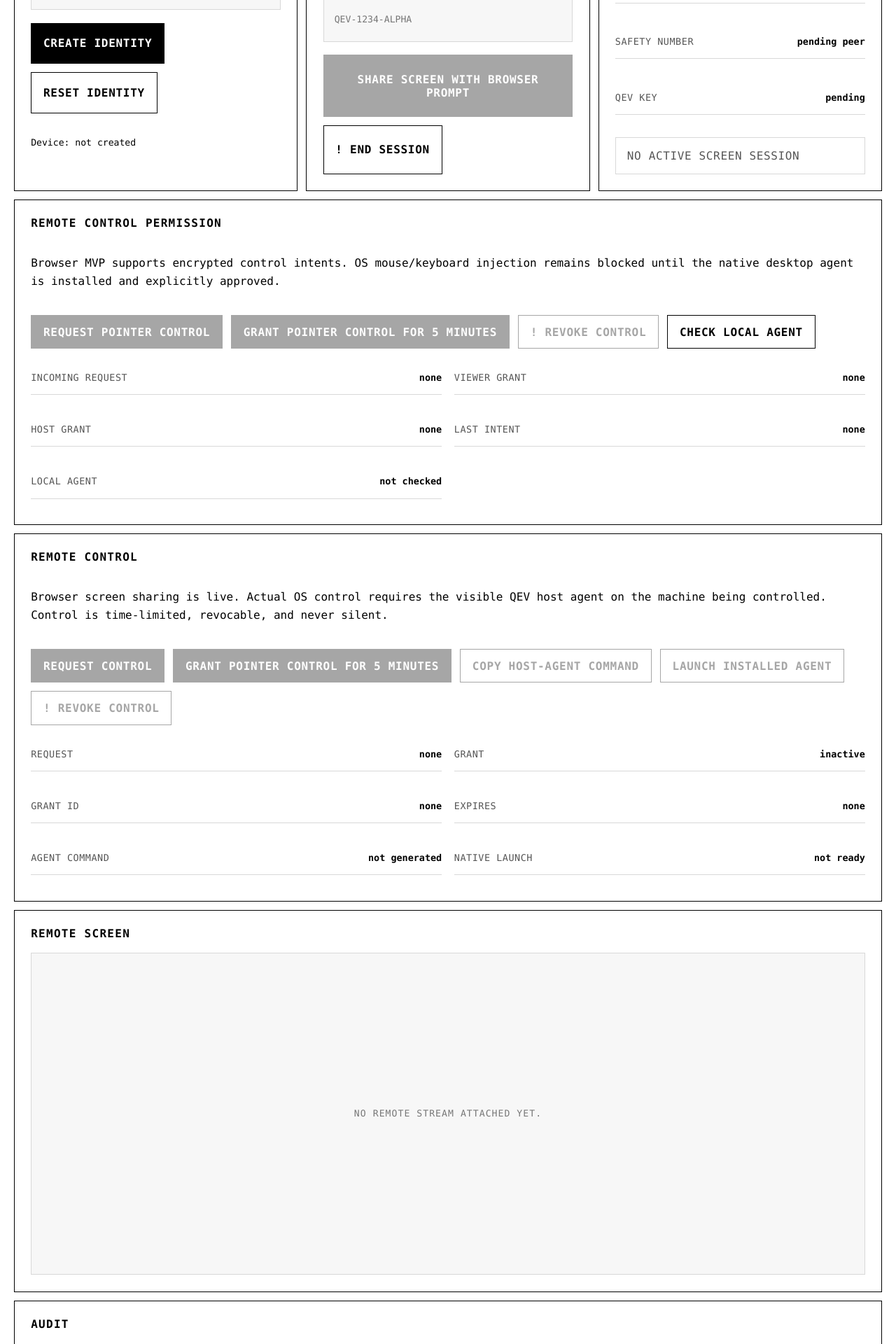
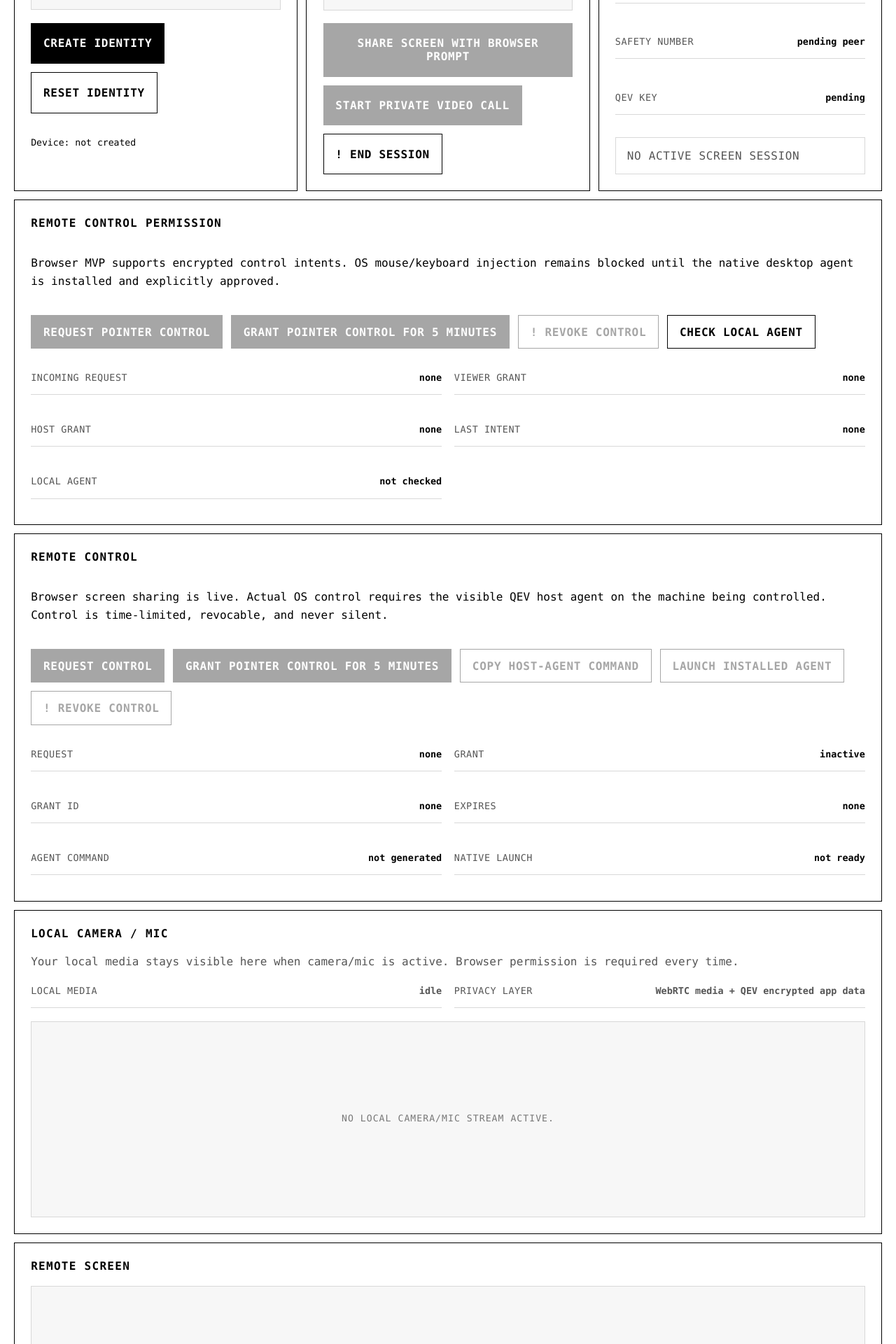
Before and after one commit to TheArtOfSound/qev-workspace, a React (Vite) app in the folder apps/web/: page / in a window 1280 px wide. Shown: the part 960-2880 px from the top of the page at 70% size. Built offline with nearby package versions, Linux system fonts and the light colour scheme; no server answers.

Commit message:
Add private video call controls

```diff
--- a/apps/web/src/App.tsx
+++ b/apps/web/src/App.tsx
@@ -43,6 +43,7 @@ export function App() {
   const signalingRef = useRef<SignalingClient | null>(null);
   const peerRef = useRef<QevPeer | null>(null);
   const remoteVideoRef = useRef<HTMLVideoElement | null>(null);
+  const localVideoRef = useRef<HTMLVideoElement | null>(null);
 
   const [relayUrl, setRelayUrl] = useState(DEFAULT_RELAY_URL);
   const [displayName, setDisplayName] = useState("QEV User");
@@ -70,10 +71,13 @@ export function App() {
   const [chatInput, setChatInput] = useState("");
   const [chatMessages, setChatMessages] = useState<ChatEntry[]>([]);
   const [lastPrivateData, setLastPrivateData] = useState("none");
+  const [localMediaVisible, setLocalMediaVisible] = useState(false);
+  const [localMediaStatus, setLocalMediaStatus] = useState("idle");
 
   const fingerprint = device && sessionId ? sessionFingerprint(sessionId, device.deviceId, peerDevice?.deviceId) : "pending peer";
   const canJoin = relayStatus !== "connecting" && roomCode.trim().length >= 8;
   const canShare = Boolean(roomCode && sessionId && relayStatus === "open");
+  const canStartMedia = Boolean(roomCode && sessionId && relayStatus === "open");
   const activeControlGrant = isGrantActive(controlGrant);
   const agentCommand = controlGrant ? buildAgentCommand(controlGrant) : "";
   const agentLaunchUrl = controlGrant ? buildAgentLaunchUrl(controlGrant) : "";
@@ -144,9 +148,26 @@ export function App() {
       peerRef.current = peer;
 
       const offer = await peer.startScreenShare();
-      client.sendSignal("signal.offer", roomCode, { description: offer }, dev.deviceId);
+      client.sendSignal("signal.offer", roomCode, { description: offer, mode: "screen" }, dev.deviceId);
       setSessionStatus("sharing");
       addAudit("Screen-share offer sent. Browser permission was required.");
+    });
+  }
+
+  async function startVideoCall(): Promise<void> {
+    await safe(async () => {
+      const dev = await ensureDevice();
+      const client = signalingRef.current;
+      if (!client || !roomCode) throw new Error("Create or join a room first.");
+
+      const peer = createPeer(client, dev.deviceId, roomCode);
+      peerRef.current = peer;
+
+      const offer = await peer.startCameraCall({ video: true, audio: true });
+      client.sendSignal("signal.offer", roomCode, { description: offer, mode: "camera" }, dev.deviceId);
+      setSessionStatus("sharing");
+      setLocalMediaStatus("camera + mic active");
+      addAudit("Private video-call offer sent. Browser camera/mic permission was required.");
     });
   }
 
@@ -228,6 +249,9 @@ export function App() {
     setRelayStatus("closed");
     setSessionStatus("ended");
     setRemoteVisible(false);
+    setLocalMediaVisible(false);
+    setLocalMediaStatus("idle");
+    if (localVideoRef.current) localVideoRef.current.srcObject = null;
     setHostGrant(null);
     setViewerGrant(null);
     setIncomingControlRequest(false);
@@ -280,15 +304,16 @@ export function App() {
     }
 
     if (message.type === "signal.offer") {
-      const payload = message.payload as { description: RTCSessionDescriptionInit };
+      const payload = message.payload as { description: RTCSessionDescriptionInit; mode?: "screen" | "camera" };
       const targetRoom = message.roomCode ?? roomCode;
       if (!targetRoom) throw new Error("Offer received without room code.");
 
       const peer = createPeer(client, dev.deviceId, targetRoom);
       peerRef.current = peer;
-      const answer = await peer.acceptOffer(payload.description);
+      const answer = await peer.acceptOffer(payload.description, payload.mode === "camera" ? { video: true, audio: true } : {});
       client.sendSignal("signal.answer", targetRoom, { description: answer }, dev.deviceId);
       setSessionStatus("viewing");
+      if (payload.mode === "camera") setLocalMediaStatus("camera + mic active");
       return;
     }
 
@@ -471,6 +496,12 @@ export function App() {
         setRemoteVisible(true);
         addAudit("Remote stream attached.");
       },
+      onLocalStream: (stream) => {
+        if (localVideoRef.current) localVideoRef.current.srcObject = stream;
+        setLocalMediaVisible(true);
+        setLocalMediaStatus("local media active");
+        addAudit("Local camera/microphone stream attached.");
+      },
       onPointer: (payload) => setPointer(payload),
       onEncryptedData: (payload) => void receiveEncryptedPeerData(payload),
       onAudit: addAudit,
@@ -634,6 +665,9 @@ export function App() {
     setPeerDevice(null);
     setSessionKey(null);
     setRemoteVisible(false);
+    setLocalMediaVisible(false);
+    setLocalMediaStatus("idle");
+    if (localVideoRef.current) localVideoRef.current.srcObject = null;
     setPointer(null);
     setHostGrant(null);
     setViewerGrant(null);
@@ -719,6 +753,7 @@ export function App() {
           </label>
           <div className="button-row">
             <button disabled={!canShare} onClick={() => void startShare()}>Share screen with browser prompt</button>
+            <button disabled={!canStartMedia} onClick={() => void startVideoCall()}>Start private video call</button>
             <button className="danger" onClick={endSession}>End session</button>
           </div>
         </div>
@@ -803,6 +838,27 @@ export function App() {
           ) : null}
         </div>
 
+        <div className="panel wide local-preview">
+          <h2>Local camera / mic</h2>
+          <p>
+            Your local media stays visible here when camera/mic is active. Browser permission is required every time.
+          </p>
+          <div className="control-grid">
+            <p className="kv"><span>Local media</span><strong>{localMediaStatus}</strong></p>
+            <p className="kv"><span>Privacy layer</span><strong>WebRTC media + QEV encrypted app data</strong></p>
+          </div>
+          <div className="video-wrap local-wrap">
+            <video
+              ref={localVideoRef}
+              className={localMediaVisible ? "remote active" : "remote"}
+              autoPlay
+              muted
+              playsInline
+            />
+            {!localMediaVisible ? <div className="empty-video">No local camera/mic stream active.</div> : null}
+          </div>
+        </div>
+
         <div className="panel wide">
           <h2>Remote screen</h2>
           <div className="video-wrap">
--- a/apps/web/src/styles.css
+++ b/apps/web/src/styles.css
@@ -570,3 +570,17 @@ pre {
     font-size: clamp(2.2rem, 14vw, 4.4rem);
   }
 }
+
+.local-preview p {
+  color: var(--muted);
+  margin: 0;
+}
+
+.local-wrap {
+  min-height: 280px;
+}
+
+.local-wrap .remote {
+  min-height: 280px;
+  object-fit: cover;
+}
--- a/apps/web/src/webrtc.ts
+++ b/apps/web/src/webrtc.ts
@@ -13,6 +13,7 @@ export type QevPeerDataMessage =
 export type PeerCallbacks = {
   onLocalIce: (candidate: RTCIceCandidate) => void;
   onRemoteStream: (stream: MediaStream) => void;
+  onLocalStream?: (stream: MediaStream) => void;
   onPointer: (payload: PointerPayload) => void;
   onEncryptedData?: (payload: EncryptedPayload) => void;
   onAudit: (message: string) => void;
@@ -171,6 +172,7 @@ export class QevPeer {
 
   private attachLocalStream(stream: MediaStream, endMessage: string): void {
     this.localStreams.push(stream);
+    this.callbacks.onLocalStream?.(stream);
 
     for (const track of stream.getTracks()) {
       this.pc.addTrack(track, stream);
```
